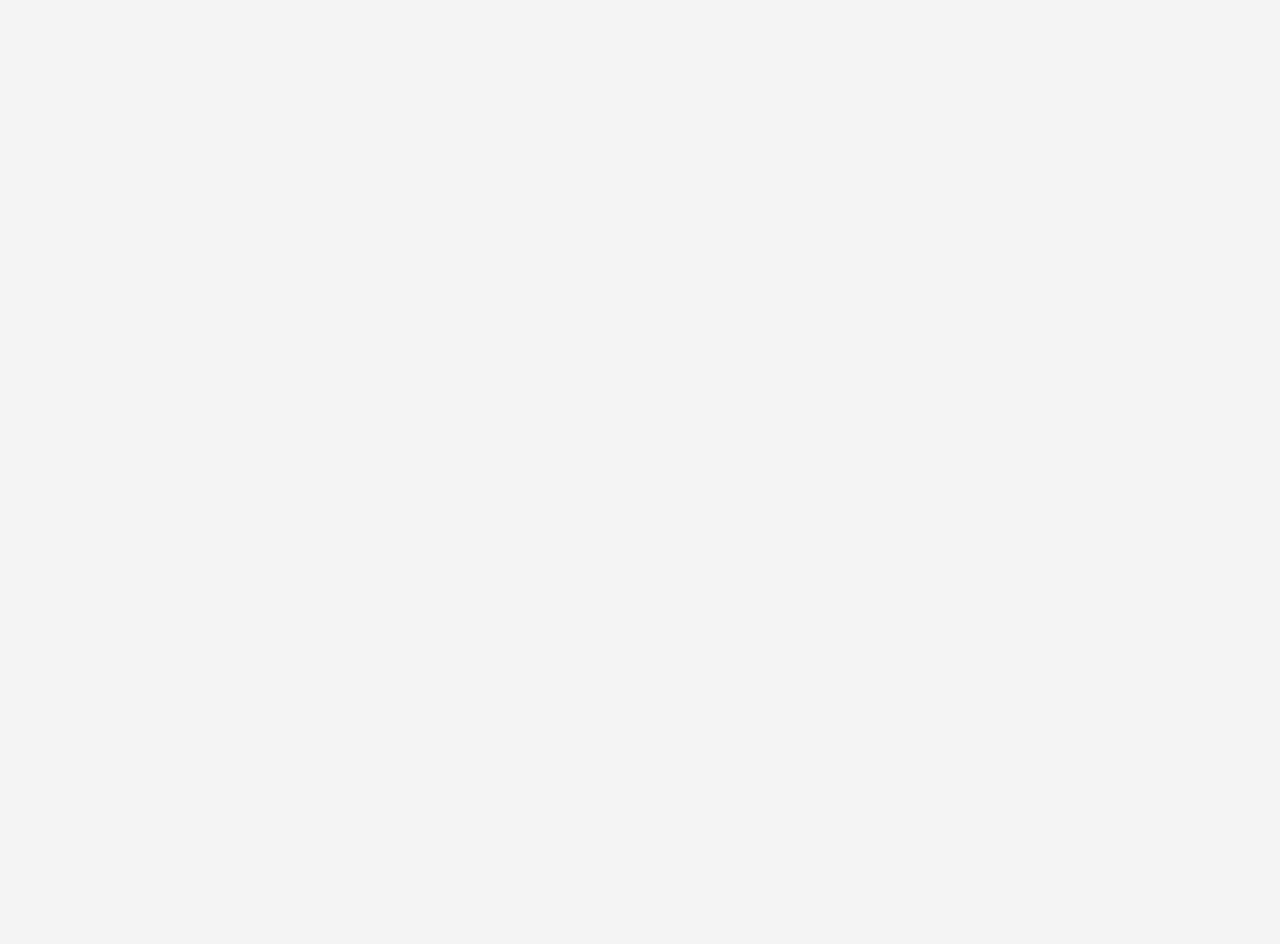
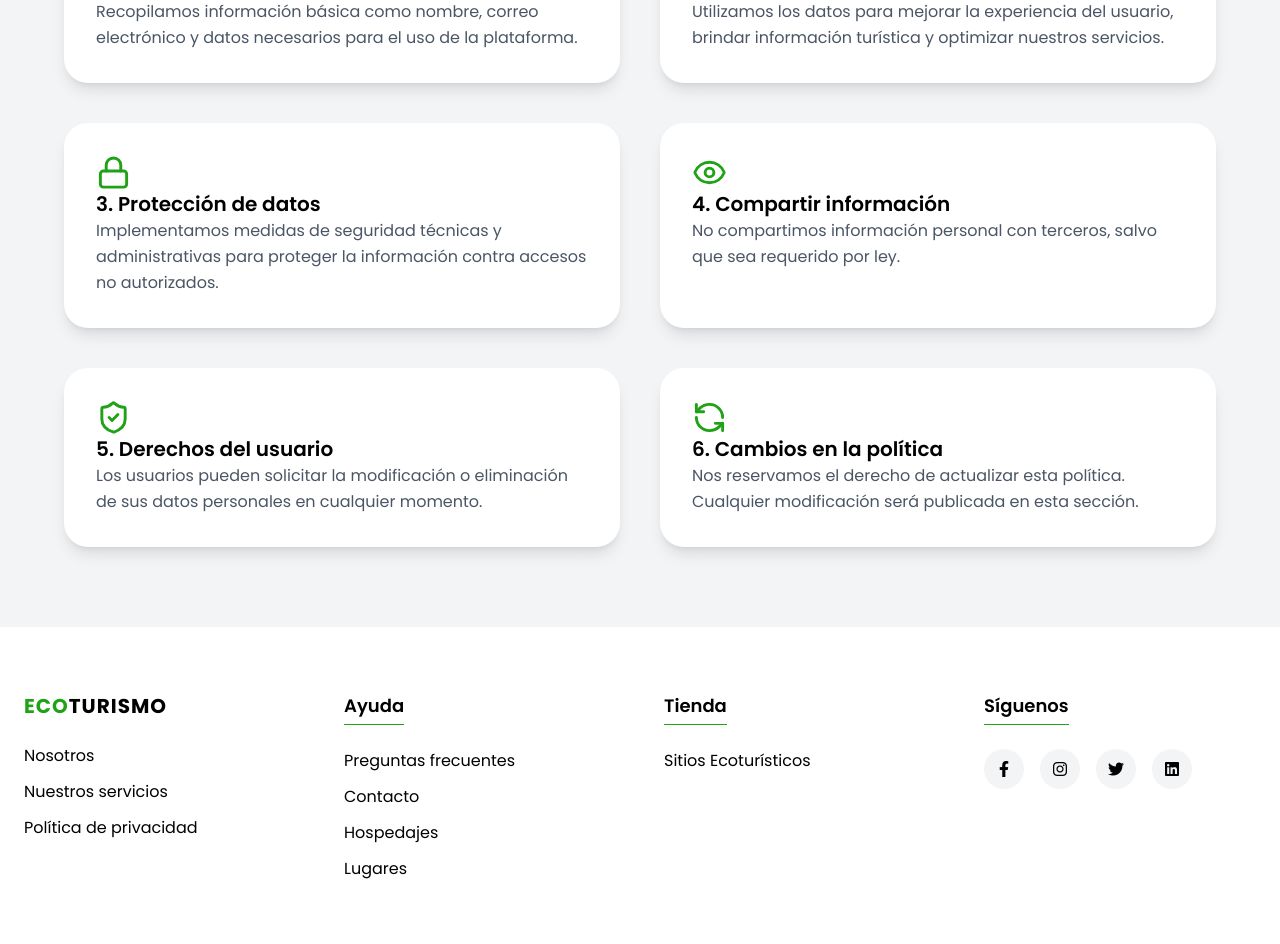
Before and after one commit to AlejandroBravoDev/proyectoEcoTurismo, a React (Vite) app in the folder frontend/React/: page /politicas in a window 1280 px wide. Before the commit this address had no page. Shown: the part 288-1232 px from the top of the page. Before the commit the page ends 800 px from the top, so only its background shows below. Built offline with nearby package versions, Linux system fonts and the light colour scheme; what leo-profanity would draw is missing.

Commit message:
Footer funcional

```diff
--- a/frontend/React/src/App.jsx
+++ b/frontend/React/src/App.jsx
@@ -19,8 +19,11 @@ import ForgotPassword from "./components/login/ForgotPassword";
 import ResetPassword from "./pages/ResetPassword";
 import QueOfrecemosPage from "./pages/QueOfrecemosPage.jsx";
 import FaqEcoturismoPage from "./pages/preguntasFrecuentes.jsx";
+import HospedajesPage from "./pages/hospedajes.jsx";
 
-import HospedajesPage from "./pages/hospedajes.jsx";
+/* 🔥 NUEVAS IMPORTACIONES */
+import Contacto from "./pages/Contacto.jsx";
+import Politicas from "./pages/Politicas.jsx";
 
 function Rutas() {
   return (
@@ -38,6 +41,7 @@ function Rutas() {
 
       <Route path="/forgot-password" element={<ForgotPassword />} />
       <Route path="/reset-password" element={<ResetPassword />} />
+
       <Route path="/hospedajes" element={<HospedajesPage />} />
       <Route path="/hospedajes/:id" element={<VerHospedajes />} />
 
@@ -48,8 +52,12 @@ function Rutas() {
       <Route path="/admin/crear" element={<AdminCrearPage />} />
 
       <Route path="/pages/:tipo/:id" element={<Editar />} />
+
       <Route path="/preguntasFrecuentes" element={<FaqEcoturismoPage />} />
 
+      {/* 🔥 NUEVAS RUTAS */}
+      <Route path="/contacto" element={<Contacto />} />
+      <Route path="/politicas" element={<Politicas />} />
 
     </Routes>
   );
--- a/frontend/React/src/components/footer/index.jsx
+++ b/frontend/React/src/components/footer/index.jsx
@@ -1,115 +1,105 @@
 import React from "react";
 import { Link } from "react-router-dom";
+
 function Footer() {
   return (
     <footer className="bg-white text-black py-16 border-t border-white/5 w-full">
       <div className="w-full flex justify-center">
         <div className="w-full max-w-7xl px-6">
           <div className="grid grid-cols-1 sm:grid-cols-2 lg:grid-cols-4 gap-12 text-left pb-10">
+
+            {/* EMPRESA */}
             <div className="flex flex-col gap-6">
               <h4 className="text-xl font-bold tracking-wider">
                 <span className="text-[#20A217]">ECO</span>TURISMO
               </h4>
               <ul className="flex flex-col gap-3">
                 <li>
-                  <a
-                    href="#"
+                  <Link
+                    to="/ofrecemos"
                     className="text-black hover:text-[#20A217] transition-colors"
                   >
                     Nosotros
-                  </a>
+                  </Link>
                 </li>
                 <li>
-                  <a
-                    href="#"
+                  <Link
+                    to="/ofrecemos"
                     className="text-black hover:text-[#20A217] transition-colors"
                   >
                     Nuestros servicios
-                  </a>
+                  </Link>
                 </li>
                 <li>
-                  <a
-                    href="#"
+                  <Link
+                    to="/politicas"
                     className="text-black hover:text-[#20A217] transition-colors"
                   >
                     Política de privacidad
-                  </a>
+                  </Link>
                 </li>
               </ul>
             </div>
+
+            {/* AYUDA */}
             <div className="flex flex-col gap-6">
               <h4 className="text-lg font-semibold border-b border-[#20A217] w-fit pb-1">
                 Ayuda
               </h4>
               <ul className="flex flex-col gap-3">
                 <li>
-                  <a
-                    href="#"
+                  <Link
+                    to="/preguntasFrecuentes"
                     className="text-black hover:text-[#20A217] transition-colors"
                   >
-                    Ubicaciones
-                  </a>
+                    Preguntas frecuentes
+                  </Link>
                 </li>
-                <Link to="/preguntasFrecuentes">
-                  <li>
-                    <a
-                      href="#"
-                      className="text-black hover:text-[#20A217] transition-colors"
-                    >
-                      Preguntas frecuentes
-                    </a>
-                  </li>
-                </Link>
-
                 <li>
-                  <a
-                    href="#"
+                  <Link
+                    to="/contacto"
                     className="text-black hover:text-[#20A217] transition-colors"
                   >
                     Contacto
-                  </a>
+                  </Link>
                 </li>
                 <li>
-                  <a
-                    href="#"
+                  <Link
+                    to="/hospedajes"
                     className="text-black hover:text-[#20A217] transition-colors"
                   >
                     Hospedajes
-                  </a>
+                  </Link>
+                </li>
+                <li>
+                  <Link
+                    to="/lugares"
+                    className="text-black hover:text-[#20A217] transition-colors"
+                  >
+                    Lugares
+                  </Link>
                 </li>
               </ul>
             </div>
+
+            {/* TIENDA */}
             <div className="flex flex-col gap-6">
               <h4 className="text-lg font-semibold border-b border-[#20A217] w-fit pb-1">
                 Tienda
               </h4>
               <ul className="flex flex-col gap-3">
                 <li>
-                  <a
-                    href="#"
+                  <Link
+                    to="/lugares"
                     className="text-black hover:text-[#20A217] transition-colors"
                   >
                     Sitios Ecoturísticos
-                  </a>
-                </li>
-                <li>
-                  <a
-                    href="#"
-                    className="text-black hover:text-[#20A217] transition-colors"
-                  >
-                    Plataformas
-                  </a>
-                </li>
-                <li>
-                  <a
-                    href="#"
-                    className="text-black hover:text-[#20A217] transition-colors"
-                  >
-                    Contenido
-                  </a>
+                  </Link>
                 </li>
               </ul>
             </div>
+
+            {/* REDES */}
             <div className="flex flex-col gap-6">
               <h4 className="text-lg font-semibold border-b border-[#20A217] w-fit pb-1">
                 Síguenos
@@ -119,7 +109,7 @@ function Footer() {
                   href="#"
                   className="w-10 h-10 bg-gray-100 rounded-full flex items-center justify-center hover:bg-[#20A217] hover:text-white transition-all group"
                 >
-                  <i className="fab fa-facebook-f group-hover:scale-110 "></i>
+                  <i className="fab fa-facebook-f group-hover:scale-110"></i>
                 </a>
                 <a
                   href="#"
@@ -141,6 +131,7 @@ function Footer() {
                 </a>
               </div>
             </div>
+
           </div>
 
           <div className="mt-16 pt-8 border-t border-white/5 text-center text-slate-500 text-sm w-full">
--- /dev/null
+++ b/frontend/React/src/pages/Contacto.jsx
@@ -0,0 +1,67 @@
+import React from "react";
+import { Link } from "react-router-dom";
+import { Mail, Phone, MapPin, Globe } from "lucide-react";
+import Header from "../components/header";
+import Footer from "../components/footer";
+
+function Contacto() {
+  return (
+    <>
+      <Header />
+
+      <div className="min-h-screen bg-gray-100 py-20 px-6 flex items-center justify-center">
+        <div className="max-w-4xl w-full mx-auto">
+
+
+
+          <h1 className="text-4xl font-bold text-center mb-16">
+            Contáctanos
+          </h1> <br></br><br></br>
+
+          <div className="bg-white p-12 rounded-3xl shadow-lg transition-all duration-500 hover:shadow-2xl hover:-translate-y-3 mx-auto">
+
+            <div className="w-20 h-20 bg-[#20A217]/10 rounded-2xl flex items-center justify-center mb-8 mx-auto">
+              <Globe className="text-[#20A217]" size={40} />
+            </div>
+
+            <h2 className="text-2xl font-semibold mb-6 ">
+              Ecoturismo Risaralda
+            </h2>
+
+            <div className="space-y-5 text-gray-700 max-w-md mx-auto">
+
+              <p className="flex items-center gap-3">
+                <Mail className="text-[#20A217] flex-shrink-0" size={20} />
+                <span>ecoturismorisaralda@gmail.com</span>
+              </p>
+
+              <p className="flex items-center gap-3">
+                <Phone className="text-[#20A217] flex-shrink-0" size={20} />
+                <span>+57 300 123 4567</span>
+              </p>
+
+              <p className="flex items-center gap-3">
+                <MapPin className="text-[#20A217] flex-shrink-0" size={20} />
+                <span>Risaralda, Colombia</span>
+              </p>
+
+            </div>
+
+            <p className="mt-8 text-gray-600 leading-relaxed  max-w-2xl mx-auto">
+              Si tienes preguntas sobre destinos, hospedajes o experiencias
+              ecoturísticas en Risaralda, no dudes en comunicarte con nosotros.
+              Estamos comprometidos en brindarte la mejor información para que
+              vivas una experiencia sostenible y memorable.
+            </p>
+
+          </div>
+
+        </div>
+      </div>
+
+      <Footer />
+    </>
+  );
+}
+
+export default Contacto;
--- /dev/null
+++ b/frontend/React/src/pages/Politicas.jsx
@@ -0,0 +1,103 @@
+import React from "react";
+import { Link } from "react-router-dom";
+import { ShieldCheck, Lock, FileText, Eye, Database, RefreshCcw } from "lucide-react";
+import Header from "../components/header";
+import Footer from "../components/footer";
+
+function Politicas() {
+  return (
+    <>
+      <Header />
+
+      <div className="min-h-screen bg-gray-100 py-20 px-6 flex items-center justify-center ">
+        <div className="max-w-6xl mx-auto">
+            <br></br>
+          <h1 className="text-4xl font-bold text-center mb-16">
+            Política de Privacidad
+          </h1><br></br>
+            <br></br>
+          <div className="grid md:grid-cols-2 gap-10 mx-auto w-6xl">
+
+            {/* Card 1 */}
+            <div className="bg-white p-8 rounded-3xl shadow-lg transition-all duration-500 hover:-translate-y-4 hover:shadow-2xl">
+              <FileText className="text-[#20A217] mb-6" size={35} />
+              <h2 className="text-xl font-semibold mb-4">
+                1. Información que recopilamos
+              </h2>
+              <p className="text-gray-600 leading-relaxed">
+                Recopilamos información básica como nombre, correo electrónico y datos
+                necesarios para el uso de la plataforma.
+              </p>
+            </div>
+
+            {/* Card 2 */}
+            <div className="bg-white p-8 rounded-3xl shadow-lg transition-all duration-500 hover:-translate-y-4 hover:shadow-2xl">
+              <Database className="text-[#20A217] mb-6" size={35} />
+              <h2 className="text-xl font-semibold mb-4">
+                2. Uso de la información
+              </h2>
+              <p className="text-gray-600 leading-relaxed">
+                Utilizamos los datos para mejorar la experiencia del usuario,
+                brindar información turística y optimizar nuestros servicios.
+              </p>
+            </div>
+
+            {/* Card 3 */}
+            <div className="bg-white p-8 rounded-3xl shadow-lg transition-all duration-500 hover:-translate-y-4 hover:shadow-2xl">
+              <Lock className="text-[#20A217] mb-6" size={35} />
+              <h2 className="text-xl font-semibold mb-4">
+                3. Protección de datos
+              </h2>
+              <p className="text-gray-600 leading-relaxed">
+                Implementamos medidas de seguridad técnicas y administrativas
+                para proteger la información contra accesos no autorizados.
+              </p>
+            </div>
+
+            {/* Card 4 */}
+            <div className="bg-white p-8 rounded-3xl shadow-lg transition-all duration-500 hover:-translate-y-4 hover:shadow-2xl">
+              <Eye className="text-[#20A217] mb-6" size={35} />
+              <h2 className="text-xl font-semibold mb-4">
+                4. Compartir información
+              </h2>
+              <p className="text-gray-600 leading-relaxed">
+                No compartimos información personal con terceros,
+                salvo que sea requerido por ley.
+              </p>
+            </div>
+
+            {/* Card 5 */}
+            <div className="bg-white p-8 rounded-3xl shadow-lg transition-all duration-500 hover:-translate-y-4 hover:shadow-2xl">
+              <ShieldCheck className="text-[#20A217] mb-6" size={35} />
+              <h2 className="text-xl font-semibold mb-4">
+                5. Derechos del usuario
+              </h2>
+              <p className="text-gray-600 leading-relaxed">
+                Los usuarios pueden solicitar la modificación o eliminación
+                de sus datos personales en cualquier momento.
+              </p>
+            </div>
+
+            {/* Card 6 */}
+            <div className="bg-white p-8 rounded-3xl shadow-lg transition-all duration-500 hover:-translate-y-4 hover:shadow-2xl">
+              <RefreshCcw className="text-[#20A217] mb-6" size={35} />
+              <h2 className="text-xl font-semibold mb-4">
+                6. Cambios en la política
+              </h2>
+              <p className="text-gray-600 leading-relaxed">
+                Nos reservamos el derecho de actualizar esta política.
+                Cualquier modificación será publicada en esta sección.
+              </p>
+            </div>
+
+          </div>
+
+        </div>
+      </div>
+
+      <Footer />
+    </>
+  );
+}
+
+export default Politicas;
```
